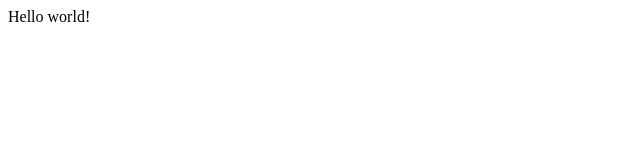
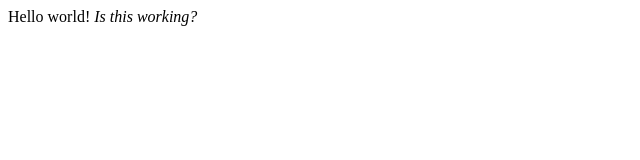
Before and after one commit to openshopltd/openshopltd, a plain HTML site: page index.html in a window 1280 px wide. Shown: the whole page, without its empty margins (0-640 px from the left). Drawn offline with Linux system fonts and the light colour scheme.

Commit message:
commit and push to see if it helps get GH Pages working?

```diff
--- a/index.html
+++ b/index.html
@@ -1,3 +1,4 @@
 <html>
 Hello world!
+<em>Is this working?</em>
 </html>
```
